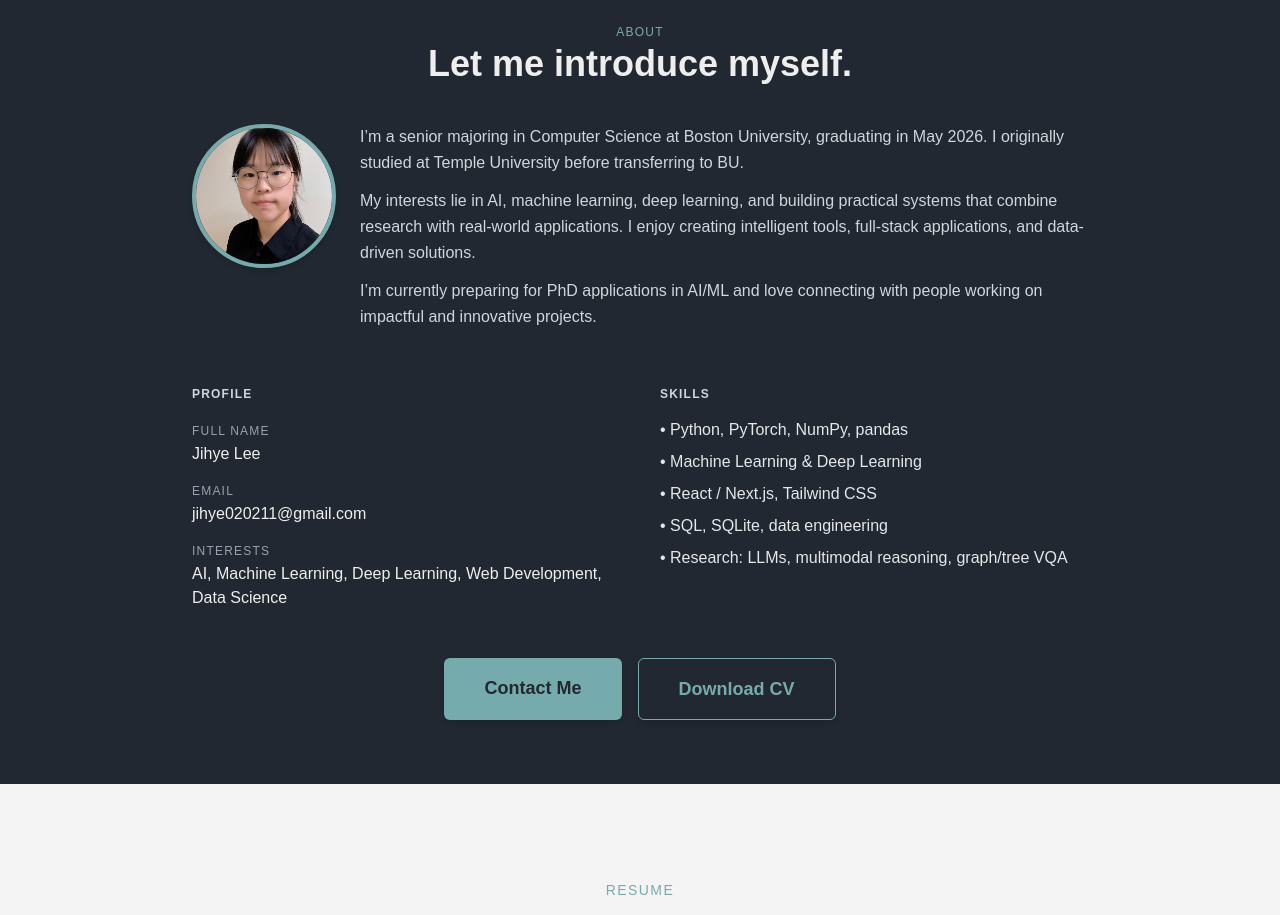
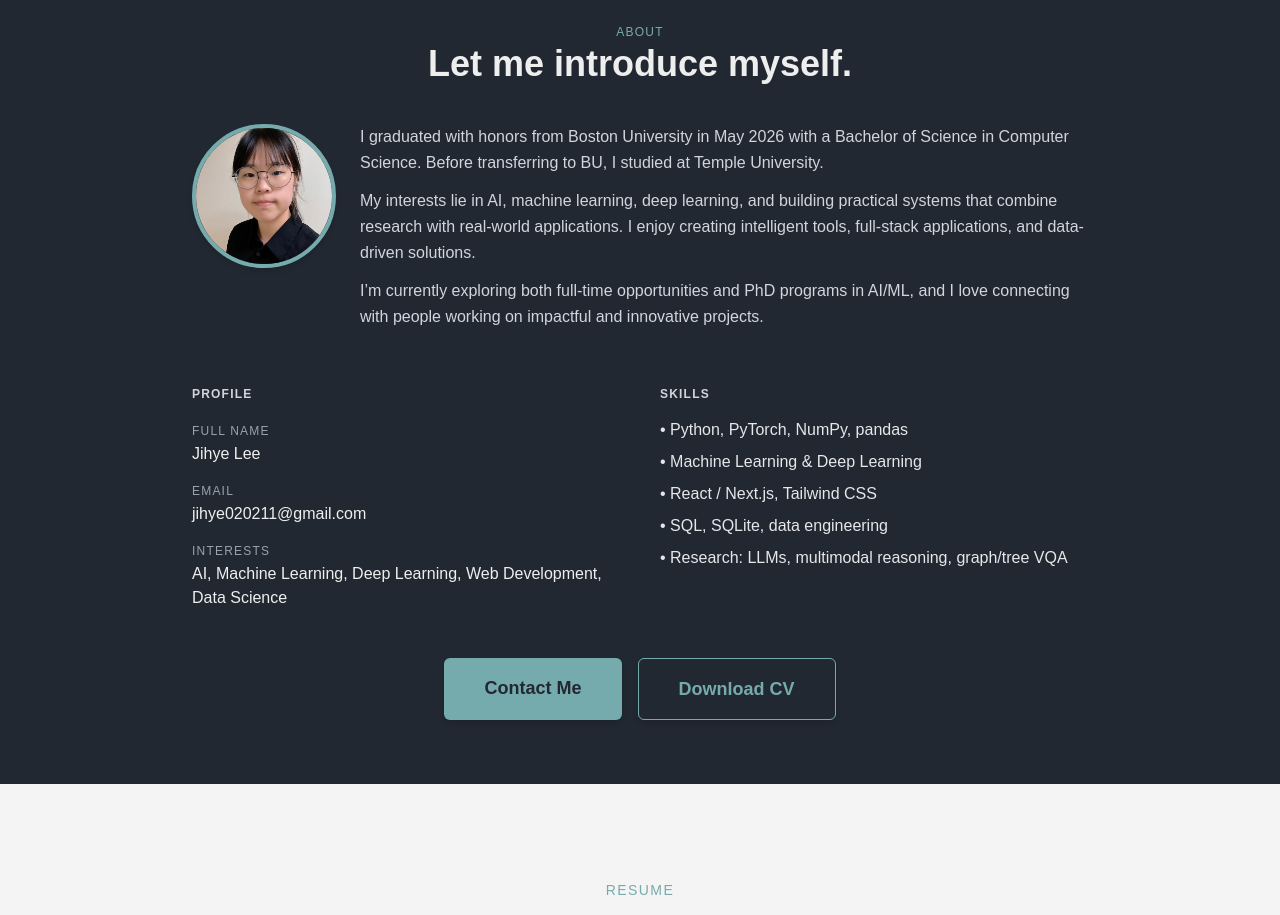
Before and after one commit to jihyeleekr/jihye-personal-webpage, a Next.js app: page / in a window 1280 px wide. Shown: the part 840-1755 px from the top of the page. Built offline with nearby package versions, Linux system fonts and the light colour scheme.

Commit message:
intro update

```diff
--- a/components/About.tsx
+++ b/components/About.tsx
@@ -36,9 +36,8 @@ export default function About() {
           {/* Intro text */}
           <div className="flex-1 text-left">
             <p className="text-sm md:text-base text-gray-300 leading-relaxed">
-              I’m a senior majoring in Computer Science at Boston University,
-              graduating in May 2026. I originally studied at Temple University
-              before transferring to BU.
+              I graduated with honors from Boston University in May 2026 with a Bachelor of Science in Computer Science.
+              Before transferring to BU, I studied at Temple University.
             </p>
 
             <p className="mt-3 text-sm md:text-base text-gray-300 leading-relaxed">
@@ -49,8 +48,8 @@ export default function About() {
             </p>
 
             <p className="mt-3 text-sm md:text-base text-gray-300 leading-relaxed">
-              I’m currently preparing for PhD applications in AI/ML and love
-              connecting with people working on impactful and innovative projects.
+              I’m currently exploring both full-time opportunities and PhD programs in AI/ML,
+              and I love connecting with people working on impactful and innovative projects.
             </p>
           </div>
         </div>
```
